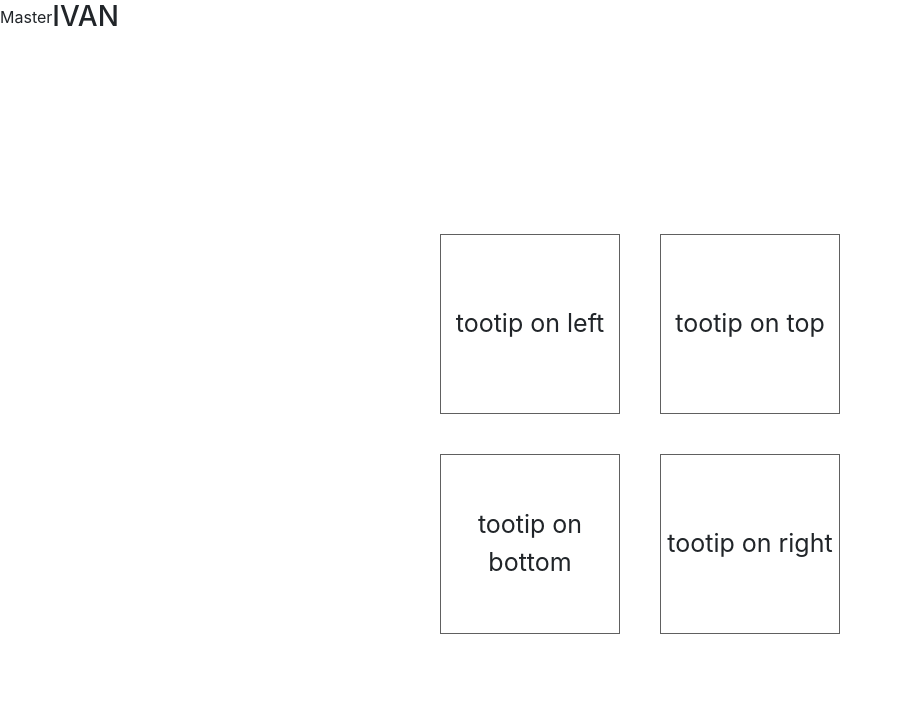
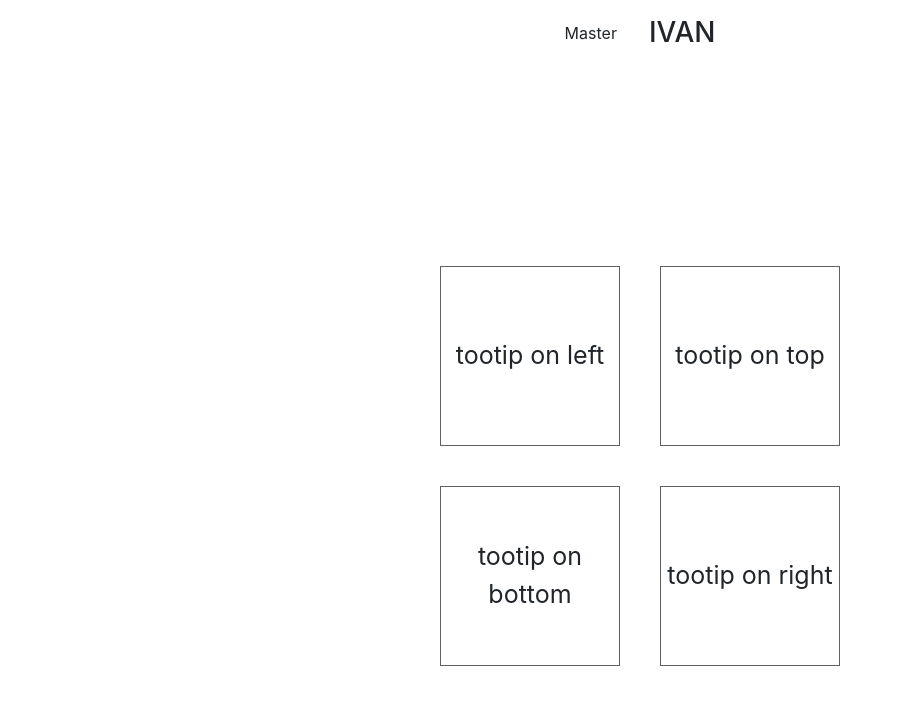
Before and after one commit to masterbg94/tooltip-directive, an Angular app: page / in a window 1280 px wide. Shown: the top 704 px of the page, without its empty margins (0-902 px from the left). Built offline with nearby package versions, Linux system fonts and the light colour scheme.

Commit message:
TA tooltip fixes * If @Input unset values * Deleted comments from style

```diff
--- a/src/app/app.component.html
+++ b/src/app/app.component.html
@@ -1,14 +1,15 @@
-<div class="d-flex align-items-center">
-  <p class="m-0"
-     appTaTooltip="Milinkovic Master"
-     placement="bottom"
-     delay="500"
+<div class="d-flex align-items-center justify-content-center">
+  <p class="m-3"
+     appTaTooltip="Nemanja Milinkovic"
+     placement="bottom" delay="500"
+     duration="300"
      style="cursor: pointer">Master
   </p>
-  <h3 class="m-0"
+  <h3 class="m-3"
       appTaTooltip="IVS FREIGHT"
       placement="bottom"
       delay="500"
+      duration="300"
       style="cursor: pointer">
     IVAN
   </h3>
@@ -18,7 +19,7 @@
   <div class="sub-container">
     <div class="tooltipExampl" appTaTooltip="TA-tootip left" placement="left" delay="500">tootip on left</div>
     <div class="tooltipExampl" appTaTooltip="TA-tootip top" placement="top" delay="1500">tootip on top</div>
-    <div class="tooltipExampl" appTaTooltip="TA-tootip bottom" placement="bottom" delay="500" duratio="300">tootip on bottom</div>
+    <div class="tooltipExampl" appTaTooltip="TA-tootip bottom" placement="bottom">tootip on bottom</div>
     <div class="tooltipExampl" appTaTooltip="TA-tootip right" placement="right" delay="500">tootip on right</div>
   </div>
 </div>
--- a/src/app/tooltip.directive.ts
+++ b/src/app/tooltip.directive.ts
@@ -6,11 +6,10 @@ import {Directive, ElementRef, HostListener, Input, Renderer2} from '@angular/co
 export class TooltipDirective {
   @Input('appTaTooltip') tooltipTitle: string;
   @Input() placement: string;
-  @Input() delay: number;
-  @Input() duratio: number;
+  @Input() delay: number = 500;
+  @Input() duration: number = 300;
   tooltip: HTMLElement;
   offset = 10;
-  public tout;
 
 
   constructor(private el: ElementRef, private renderer: Renderer2) {
@@ -29,8 +28,7 @@ export class TooltipDirective {
   }
 
   public suma(): number {
-    // this.tout = (Number(this.delay) + Number(this.duratio));
-    return (Number(this.delay) + Number(this.duratio));
+    return (Number(this.delay) + Number(this.duration));
   }
 
   public show() {
@@ -38,7 +36,7 @@ export class TooltipDirective {
     this.setPosition();
     this.renderer.addClass(this.tooltip, 'ng-tooltip-show');
     console.log('this.delay', this.delay);
-    console.log('this.duratio', this.duratio);
+    console.log('this.duration', this.duration);
     console.log('this.suma', this.suma());
   }
 
@@ -65,14 +63,7 @@ export class TooltipDirective {
     this.renderer.addClass(this.tooltip, 'ng-tooltip');
     // this.renderer.addClass(this.tooltip, `ng-tooltip-${this.placement}`);
 
-    // delay
-    /*this.renderer.setStyle(this.tooltip, '-webkit-transition', `opacity ${this.delay}ms`);
-    this.renderer.setStyle(this.tooltip, '-moz-transition', `opacity ${this.delay}ms`);
-    this.renderer.setStyle(this.tooltip, '-o-transition', `opacity ${this.delay}ms`);
-    this.renderer.setStyle(this.tooltip, 'transition', `opacity ${this.delay}ms`);
-    this.renderer.setStyle(this.tooltip, 'transition-delay', '0.5s');
-    this.renderer.setStyle(this.tooltip, 'width', 'fit-content');*/
-    this.renderer.setStyle(this.tooltip, 'transition', `${this.duratio}ms`);
+    this.renderer.setStyle(this.tooltip, 'transition', `${this.duration}ms`);
     this.renderer.setStyle(this.tooltip, 'transition-delay', `${this.delay}ms`);
   }
 
--- a/src/styles.scss
+++ b/src/styles.scss
@@ -1,96 +1,12 @@
 /* You can add global styles to this file, and also import other style files */
 /* Add application styles & imports to this file! */
+/* Importing Bootstrap SCSS file. */
+@import '~bootstrap/scss/bootstrap';
+
 .tooltip-example {
   text-align: center;
   padding: 0 50px;
 }
-
-/*.tooltip-example [tooltip] {
-  display: inline-block;
-  margin: 50px 20px;
-  width: 180px;
-  height: 50px;
-  border: 1px solid gray;
-  border-radius: 5px;
-  line-height: 50px;
-  text-align: center;
-}*/
-
-.ng-tooltip {
-  position: absolute;
-  //max-width: 150px;
-  //width: 50px;
-  font-size: 14px;
-  text-align: center;
-  color: #f8f8f2;
-  //padding: 3px 8px;
-  line-height: 22px;
-  background: #282a36;
-  border-radius: 0 15px 15px 15px;
-  z-index: 1000;
-  opacity: 0;
-  //transition: 0.5s;
-  //height: 10px;
-  white-space: nowrap;
-  transform: scale(0.7);
-  transform-origin: top left;
-
-  &.ng-tooltip-show{
-    //background: red;
-    //width: 200px;
-    opacity: 1;
-    //height: 24px;
-    transform: scale(1);
-    //padding: 0 12px;
-    padding: 0 12px;
-  }
-  &.ng-tooltip-bottom{
-    transform-origin: top left;
-  }
-}
-
-/*.ng-tooltip:after {
-  content: "";
-  position: absolute;
-  border-style: solid;
-}*/
-
-/*.ng-tooltip-top:after {
-  top: 100%;
-  left: 50%;
-  margin-left: -5px;
-  border-width: 5px;
-  border-color: black transparent transparent transparent;
-}*/
-
-/*.ng-tooltip-bottom:after {
-  bottom: 100%;
-  left: 50%;
-  margin-left: -5px;
-  border-width: 5px;
-  border-color: transparent transparent black transparent;
-}*/
-
-/*.ng-tooltip-left:after {
-  top: 50%;
-  left: 100%;
-  margin-top: -5px;
-  border-width: 5px;
-  border-color: transparent transparent transparent black;
-}*/
-
-/*.ng-tooltip-right:after {
-  top: 50%;
-  right: 100%;
-  margin-top: -5px;
-  border-width: 5px;
-  border-color: transparent black transparent transparent;
-}*/
-
-//.ng-tooltip-show {
-//  opacity: 1;
-//}
-
 .main-container {
   display: flex;
   align-items: center;
@@ -120,5 +36,26 @@
   }
 }
 
-/* Importing Bootstrap SCSS file. */
-@import '~bootstrap/scss/bootstrap';
+.ng-tooltip {
+  position: absolute;
+  font-size: 14px;
+  text-align: center;
+  color: #f8f8f2;
+  line-height: 22px;
+  background: #28529f;
+  border-radius: 0 15px 15px 15px;
+  z-index: 1000;
+  opacity: 0;
+  white-space: nowrap;
+  transform: scale(0.7);
+  transform-origin: top left;
+
+  &.ng-tooltip-show{
+    opacity: 1;
+    transform: scale(1);
+    padding: 0 12px;
+  }
+  &.ng-tooltip-bottom{
+    transform-origin: top left;
+  }
+}
```
